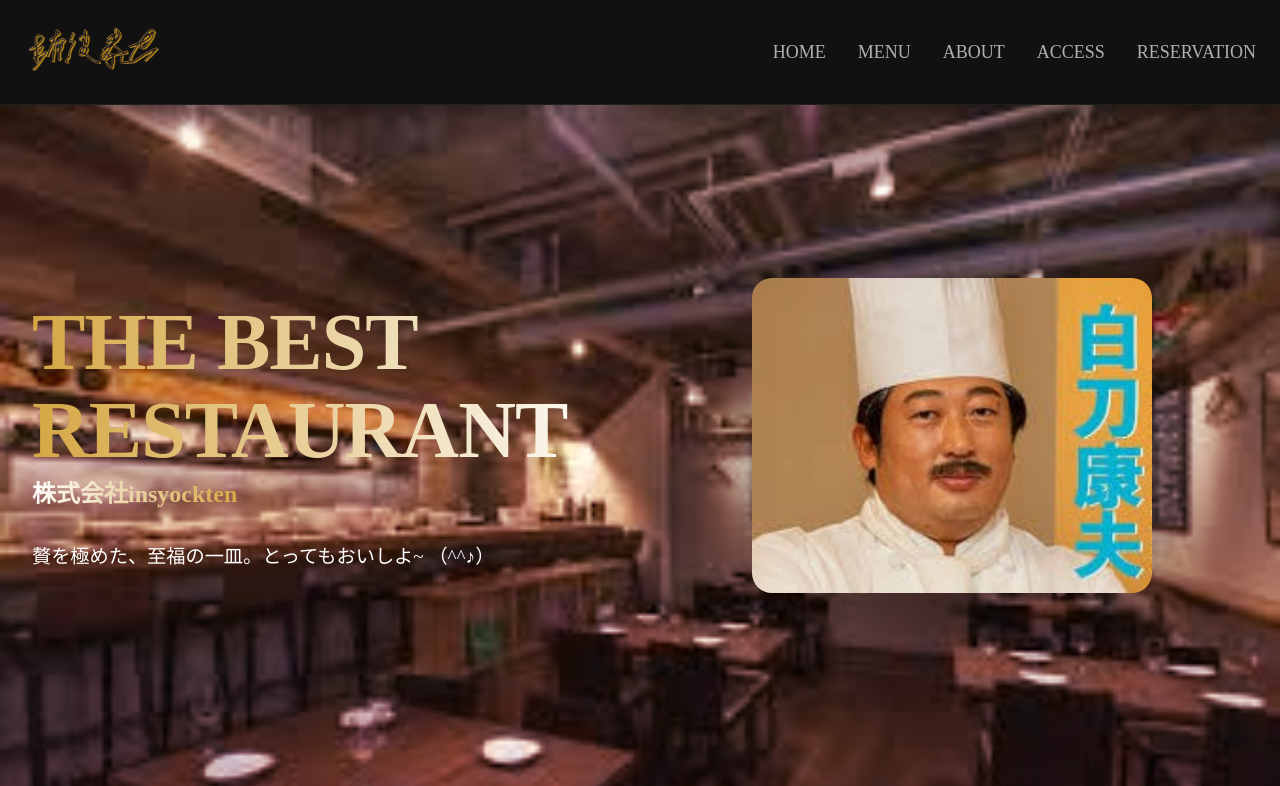
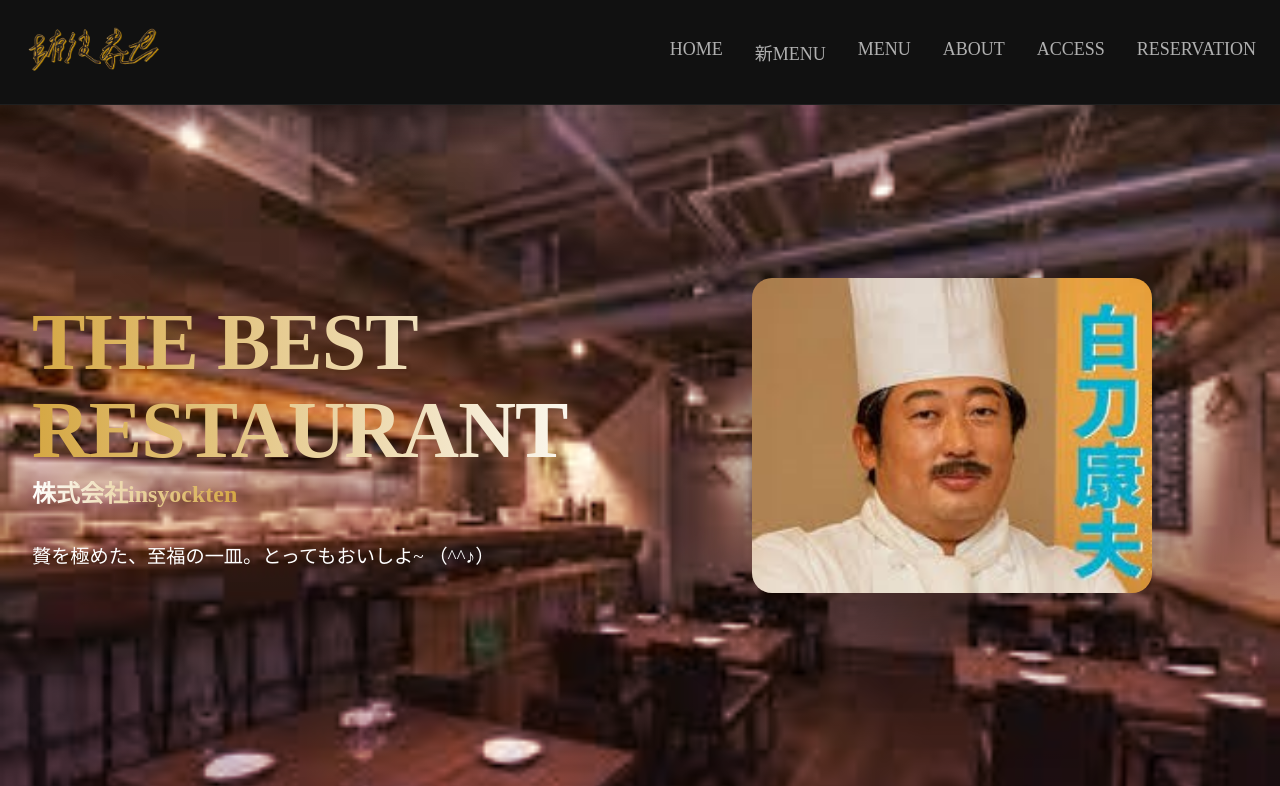
Before and after one commit to rishisant/nanba-training, a React (Create React App) app: page / in a window 1280 px wide. Shown: the top 786 px of the page. Built offline with nearby package versions, Linux system fonts and the light colour scheme; a web font is replaced by a local one.

Commit message:
【追加】ナビ変更”

```diff
--- a/src/components/Navbar.js
+++ b/src/components/Navbar.js
@@ -24,6 +24,7 @@ export default function Navbar() {
                 <div className="navbar-menu">
                     <ul>
                         <li onClick={() => navigate('/')}>HOME</li>
+                        <li onClick={() => navigate('/newmenu')}>新MENU</li>
                         <li onClick={() => navigate('/menu')}>MENU</li>
                         <li onClick={() => navigate('/about')}>ABOUT</li>
                         <li onClick={() => navigate('/works')}>ACCESS</li>
```
